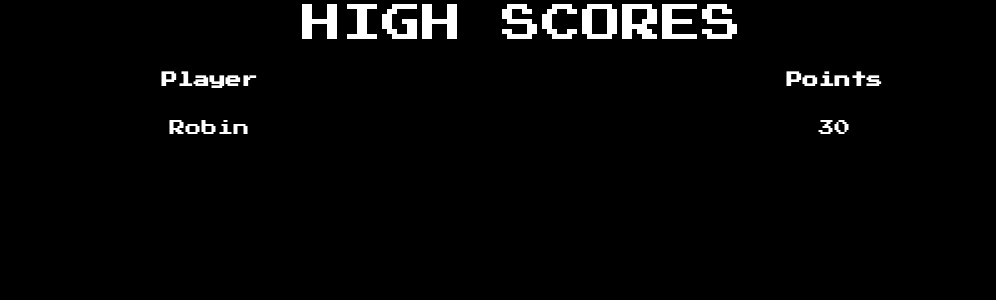
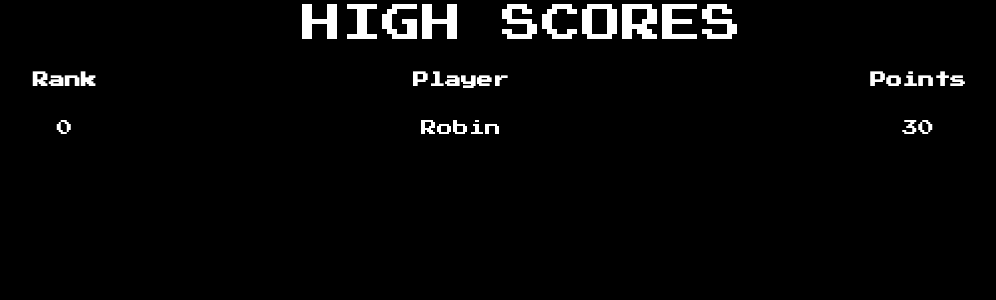
Before and after one commit to robinspiers/IK22, a Flask app: page / in a window 1280 px wide. Shown: the part 56-356 px from the top of the page, without its empty margins (118-1114 px from the left). Run offline with Flask 2, Linux system fonts and the light colour scheme; data comes from the database, SQL or seed files in the repository; both versions use the stored data as it was after the commit; some libraries are stand-ins or nearby versions; some web fonts are replaced.

Commit message:
implementatie currentscore

```diff
--- a/triviaroyale/application.py
+++ b/triviaroyale/application.py
@@ -141,7 +141,7 @@ def register():
             return render_template("register.html")
 
         # add user to database
-        user = User(request.form['username'], request.form['password'], 0)
+        user = User(request.form['username'], request.form['password'], 0, 0)
         db.session.add(user)
         db.session.commit()
         flash("User successfully registered", "info")
@@ -263,13 +263,17 @@ def question():
             # correct answer
             if request.form.get("answer") == "correct":
                 flash("Answer is correct! You have earned 10 points!", "success")
-                User.query.get(current_user.id).highscore += 10
+                User.query.get(current_user.id).currentscore += 10
+                if User.query.get(current_user.id).currentscore > User.query.get(current_user.id).highscore:
+                    User.query.get(current_user.id).highscore += 10
                 db.session.commit()
                 return redirect(url_for("proceed"))
 
             # incorrect answer
             elif request.form.get("answer") == "incorrect":
                 flash("Answer is wrong! Your score has been reset to 0.", "danger")
+                User.query.get(current_user.id).currentscore = 0
+                db.session.commit()
                 return redirect(url_for("proceed"))
 
 @app.route("/proceed", methods = ["GET", "POST"])
--- a/triviaroyale/models.py
+++ b/triviaroyale/models.py
@@ -15,15 +15,17 @@ class User(db.Model):
     username = db.Column('username', db.Text, unique=True, index=True)
     password = db.Column('password', db.Text)
     highscore = db.Column('highscore', db.Integer)
+    currentscore = db.Column('currentscore', db.Integer)
     todos = db.relationship('Todo' , backref='user',lazy='dynamic')
     catergories = db.relationship('Categories', backref = 'user', lazy = 'dynamic')
     results = db.relationship('Results', backref = 'user', lazy = 'dynamic')
 
 
-    def __init__(self, username, password, highscore):
+    def __init__(self, username, password, highscore, currentscore):
         self.username = username
         self.password = pwd_context.hash(password)
         self.highscore = highscore
+        self.currentscore = currentscore
 
     def is_authenticated(self):
         return True
--- a/triviaroyale/templates/index.html
+++ b/triviaroyale/templates/index.html
@@ -11,14 +11,16 @@
   <table class="table table-borderless" style="width:100%">
     <thead>
     <tr>
+      <th>Rank</th>
       <th>Player</th>
       <th>Points</th>
     </tr>
     </thead>
   {% for user in users %}
     <tr>
+      <td>0</td>
       <td>{{ user.username }}</td>
-      <td>{{ user.highscore}} </td>
+      <td>{{ user.highscore }} </td>
     </tr>
   {% endfor %}
   </table>
```
Also changed, not shown: triviaroyale/triviaroyale.db.
